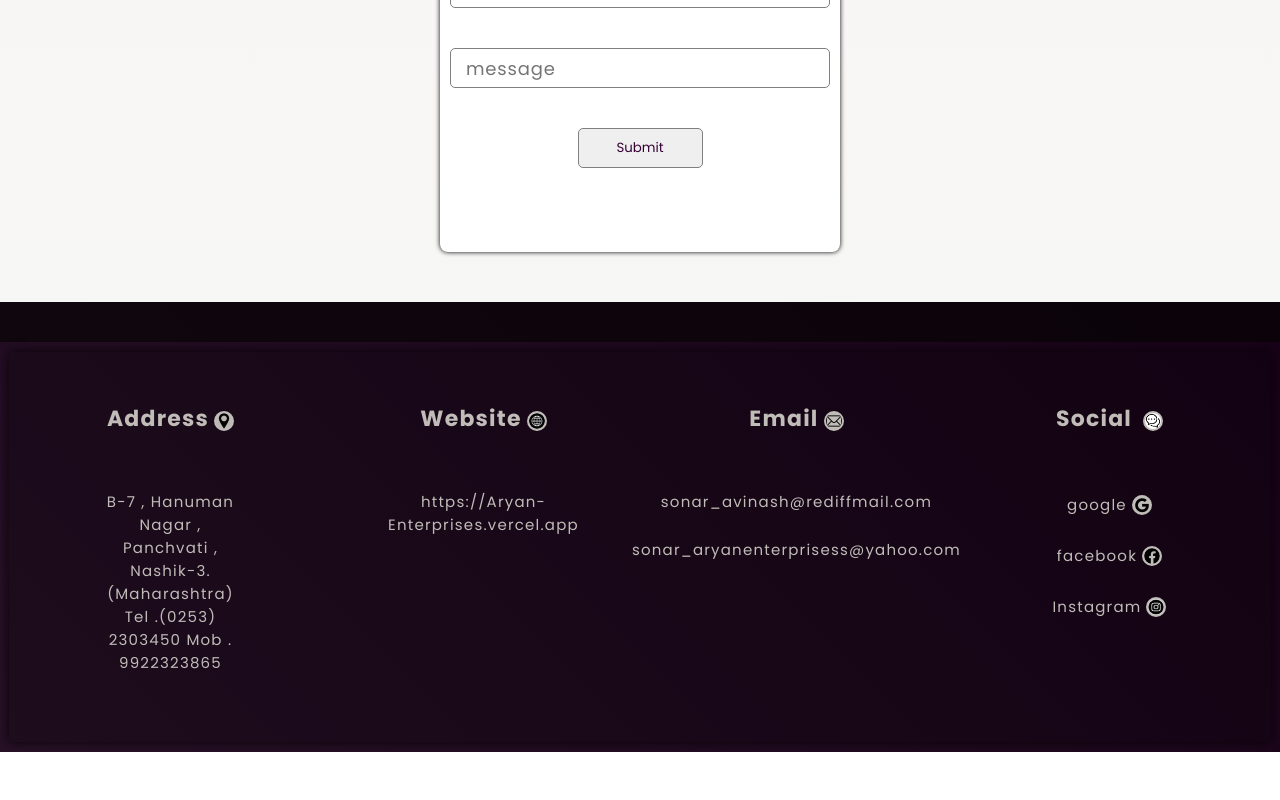
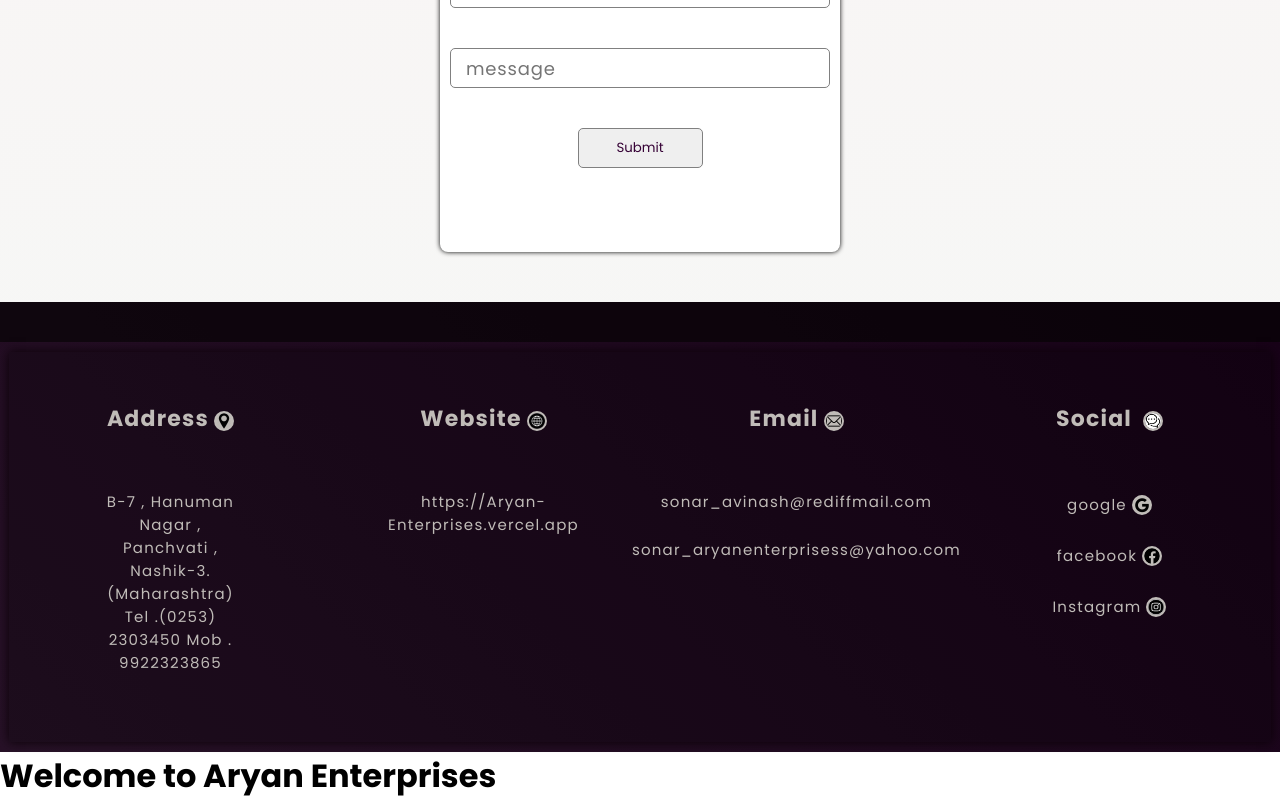
Before and after one commit to AbhiQuodes/Aryan-Enterprises, a React (Create React App) app: page / in a window 1280 px wide. Shown: the part 5093-5893 px from the top of the page. Before the commit the page ends 5845 px from the top, so only its background shows below. Built offline with nearby package versions, Linux system fonts and the light colour scheme.

Commit message:
40th commit

```diff
--- a/src/App.js
+++ b/src/App.js
@@ -41,7 +41,7 @@ function App() {
         <Route path="/products" element={<ProductPage />}></Route>
       </Routes>
       <div>
-{/*         <h1>Welcome to Aryan Enterprises</h1> */}
+        <h1>Welcome to Aryan Enterprises</h1>
         {
           deferredPrompt &&(
             <button onClick={handleInstall}> Install App</button>
```
